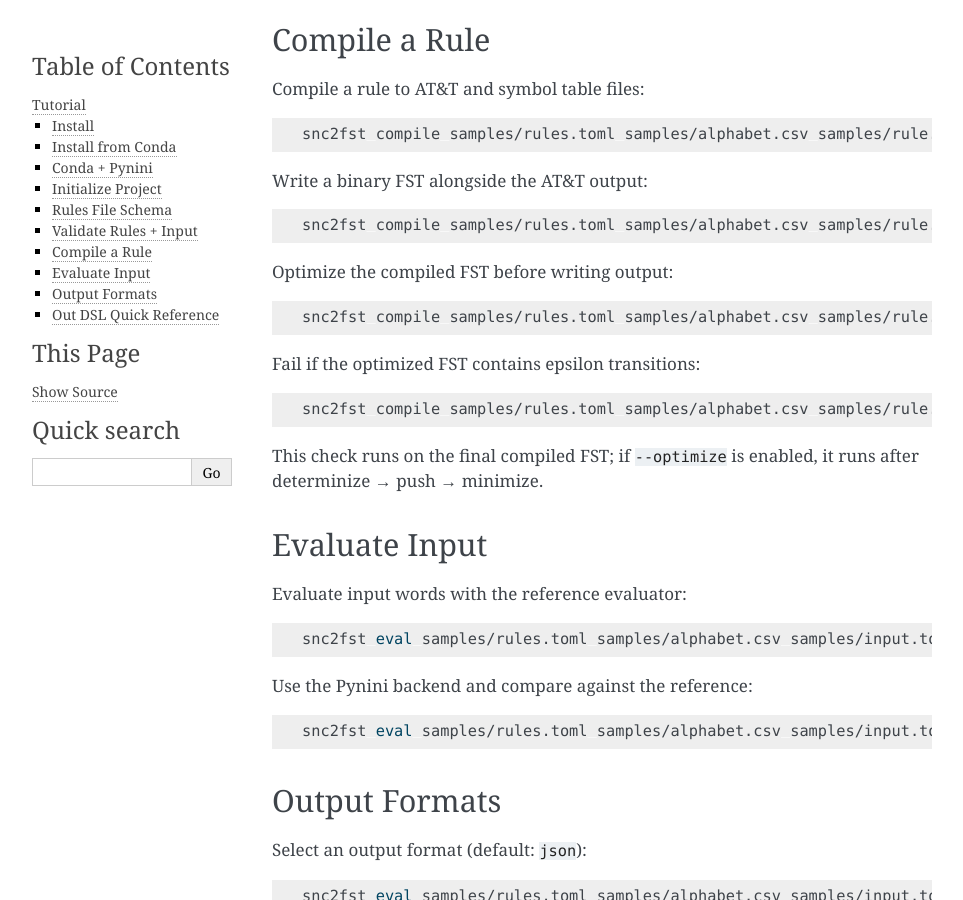
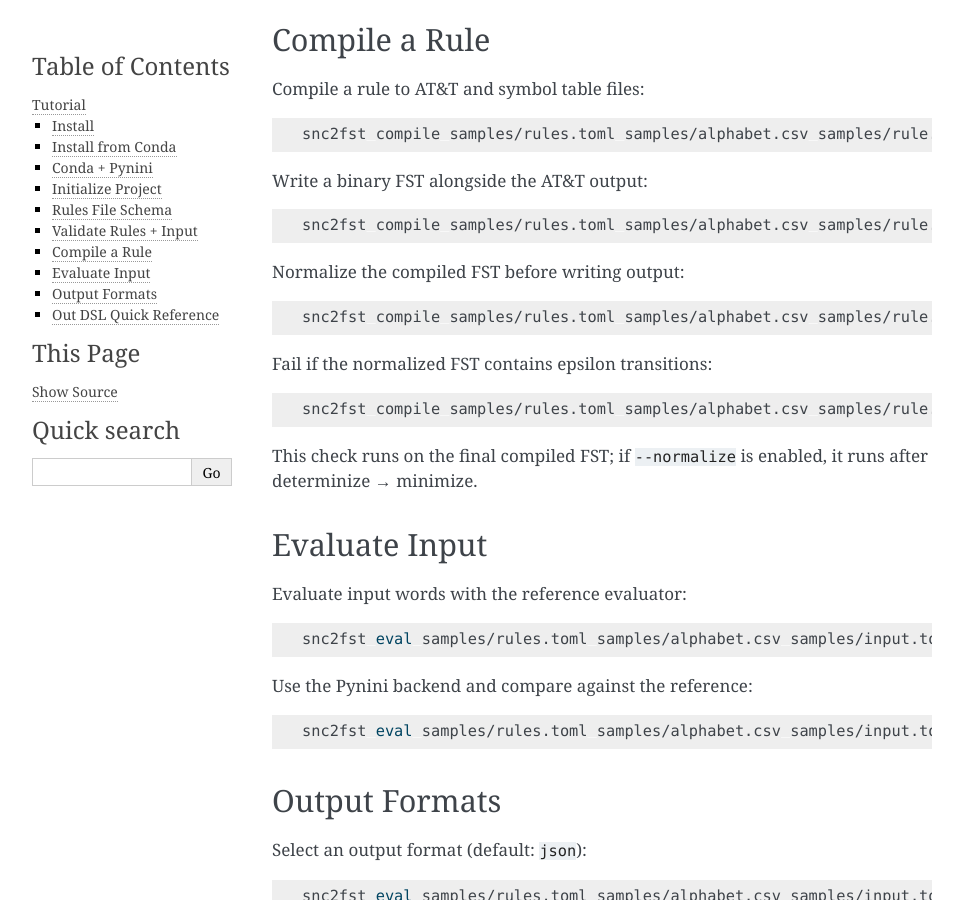
Before and after one commit to mazadegan/snc2fst, a Sphinx documentation site: the page built from docs/tutorial.rst, in a window 1280 px wide and 900 px high, scrolled down 1469 px. Shown: the whole window, without its empty margins (148-1111 px from the left). Built offline with Sphinx 7.4.7, drawn with Linux system fonts in a browser that asks for light colours.

Commit message:
rename --optimize to --normalize and drop push from normalization

```diff
--- a/docs/tutorial.rst
+++ b/docs/tutorial.rst
@@ -88,20 +88,20 @@ Write a binary FST alongside the AT&T output:
 
    snc2fst compile samples/rules.toml samples/alphabet.csv samples/rule.att --fst
 
-Optimize the compiled FST before writing output:
+Normalize the compiled FST before writing output:
 
 .. code-block:: bash
 
-   snc2fst compile samples/rules.toml samples/alphabet.csv samples/rule.att --optimize
+   snc2fst compile samples/rules.toml samples/alphabet.csv samples/rule.att --normalize
 
-Fail if the optimized FST contains epsilon transitions:
+Fail if the normalized FST contains epsilon transitions:
 
 .. code-block:: bash
 
    snc2fst compile samples/rules.toml samples/alphabet.csv samples/rule.att --no-epsilon
 
-This check runs on the final compiled FST; if ``--optimize`` is enabled, it runs
-after determinize → push → minimize.
+This check runs on the final compiled FST; if ``--normalize`` is enabled, it runs
+after determinize → minimize.
 
 Evaluate Input
 --------------
```
Also changed, not shown: README.md (+3 -3 lines), 2 other files.
